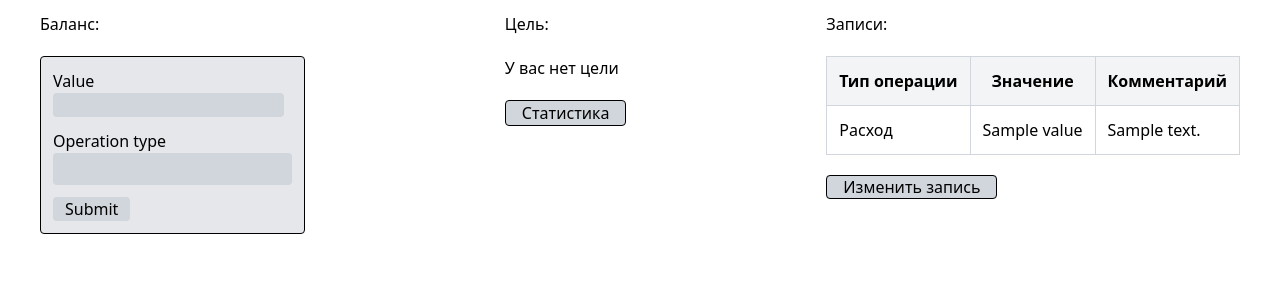
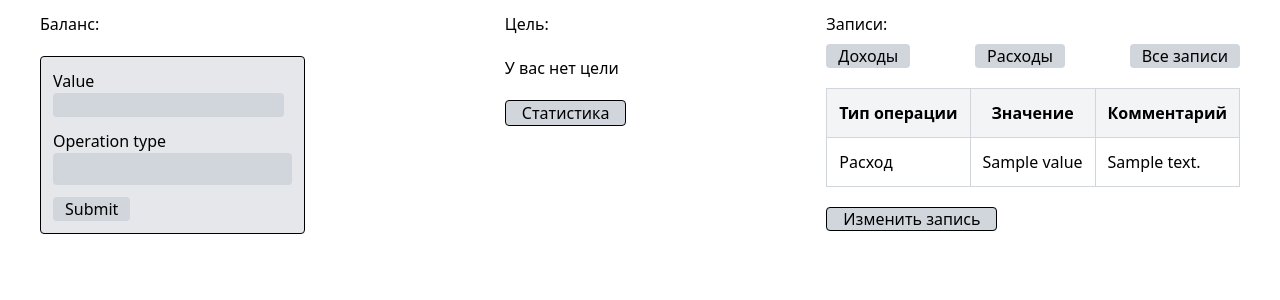
Before and after one commit to phantazeeer/MoneySaverSQLAlchemy, a FastAPI app: template app/templates/user_page.html in a window 1280 px wide. Shown: the part 65-365 px from the top of the page. Run offline with FastAPI, Linux system fonts and the light colour scheme; the template is opened without the code that fills it: most values are stand-ins (such as "Sample title", 1, 10 or a date in 2020); form fields are guessed from the names that the template uses; parts of the project's set-up code (start-up, migrations or seed data) failed here and were passed over.

Commit message:
feat(templates): added filter buttons

```diff
--- a/app/templates/user_page.html
+++ b/app/templates/user_page.html
@@ -26,7 +26,8 @@
                 </p>
                 {% endfor %}
             </div>
-            <p>{{ FastAddRecordForm.submit(class="mt-3 bg-gray-300 rounded-sm cursor-pointer px-3", type="submit") }}</p>
+            <p>{{ FastAddRecordForm.submit(class="mt-3 bg-gray-300 rounded-sm cursor-pointer px-3", type="submit")
+                }}</p>
         </form>
     </div>
     <div>
@@ -43,6 +44,11 @@
     </div>
     <div class="max-w-md">
         <h2>Записи:</h2>
+        <div class="flex justify-between mt-2">
+            <a href="/?filter_by=earnings" class="bg-gray-300 rounded-sm cursor-pointer px-3">Доходы</a>
+            <a href="/?filter_by=costs" class="bg-gray-300 rounded-sm cursor-pointer px-3">Расходы</a>
+            <a href="/" class="bg-gray-300 rounded-sm cursor-pointer px-3">Все записи</a>
+        </div>
         <table class="my-5 table-auto border-collapse border border-gray-400">
             <thead>
             <tr class="bg-gray-100">
```
